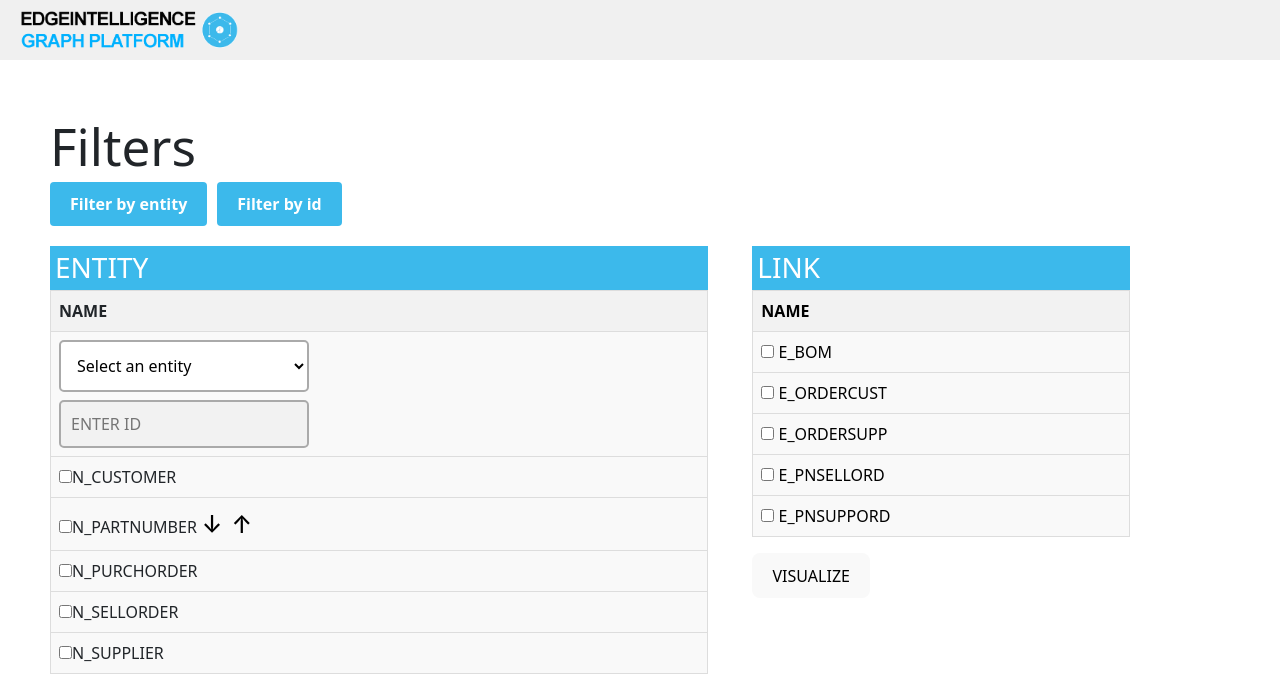
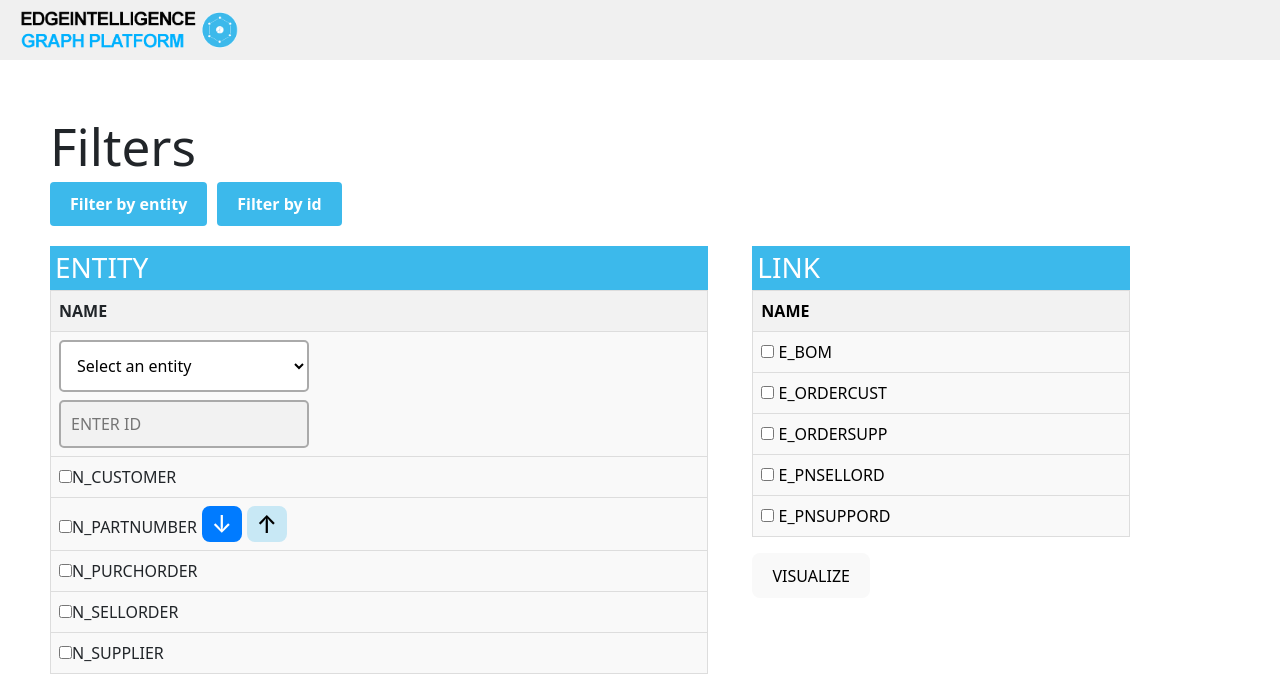
Before and after one commit to aamir910/3d-force-network-graph-, a React (Vite) app: page /visualize in a window 1280 px wide. Both pictures are taken after a click on the button "Filter by id". Shown: the top 700 px of the page. Built offline with nearby package versions, Linux system fonts and the light colour scheme.

Commit message:
update all the issue that are provided into the word document there

```diff
--- a/src/components/ForceGraph2d.jsx
+++ b/src/components/ForceGraph2d.jsx
@@ -27,7 +27,6 @@ const ForceGraph2DComponent = () => {
   const checkedDropdownItems = location.state?.checkedDropdownItems || [];
 
   const SingleCheckCustomer = location.state?.inputData || [];
-
 
   const isAscending = location.state?.isAscending || false;
   const fgRef = useRef();
@@ -338,9 +337,7 @@ const ForceGraph2DComponent = () => {
     return { filteredRows, removeNodes2, removeNodes3 };
   }
 
-
-  let allnodes = [] ;
-
+  let allnodes = [];
 
   function filterAndUpdateNodes_input(data, addnodestemp) {
     let addnodes2 = [];
@@ -354,15 +351,13 @@ const ForceGraph2DComponent = () => {
           row.Entity_Type_2 === "N_PARTNUMBER"
         ) {
           if (addnodestemp.includes(Entity_1)) {
-          if (Entity_1 > Entity_2) {
-
-            addnodes2.push(Entity_1);
-            return true; // Include this row
+            if (Entity_1 > Entity_2) {
+              addnodes2.push(Entity_1);
+              return true; // Include this row
+            } else {
+              return false;
+            }
           }
-          else{
-            return false
-          }
-        }
         } else {
           addnodes2.push(Entity_1);
           return true; // Include this row
@@ -372,26 +367,28 @@ const ForceGraph2DComponent = () => {
       // change will be there
       if (addnodestemp.includes(Entity_1)) {
 
-        if(row.Entity_Type_1 === "N_PURCHORDER" && row.Entity_Type_2 === "N_PARTNUMBER" ){
-            return false
+      console.log(  Object.keys(SingleCheckCustomer)[0]  ,'Object.values(SingleCheckCustomer)[0]')
+
+if ( Object.keys(SingleCheckCustomer)[0] !== "N_SUPPLIER") {
+          if (
+            row.Entity_Type_1 === "N_PURCHORDER" &&
+            row.Entity_Type_2 === "N_PARTNUMBER"
+          ) {
+            return false;
+          }
+          if (
+            row.Entity_Type_1 === "N_SUPPLIER" &&
+            row.Entity_Type_2 === "N_PURCHORDER"
+          ) {
+            return false;
+          }
         }
-
-
-        if(row.Entity_Type_1 === "N_SUPPLIER" && row.Entity_Type_2 === "N_PURCHORDER" ){
-          return false
-      }
-
-
         if (
           row.Entity_Type_1 === "N_PARTNUMBER" &&
           row.Entity_Type_2 === "N_PARTNUMBER"
         ) {
           if (isAscending) {
             if (Entity_1 > Entity_2) {
-              if (Entity_1 === "B004709") {
-                console.log(row, 'row');
-              }
-              console.log(Entity_2, 'here is the entity 2 there');
               addnodes2.push(Entity_2);
               return true; // Include this row
             } else {
@@ -399,18 +396,13 @@ const ForceGraph2DComponent = () => {
             }
           } else {
             if (Entity_1 < Entity_2) {
-              if (Entity_1 === "B004709") {
-                console.log(row, 'row');
-              }
-              console.log(Entity_2, 'here is the entity 2 there');
               addnodes2.push(Entity_2);
               return true; // Include this row
             } else {
               return false;
             }
           }
-        }
-         else {
+        } else {
           addnodes2.push(Entity_2);
           return true; // Include this row
         }
@@ -418,14 +410,12 @@ const ForceGraph2DComponent = () => {
 
       return false; // Exclude this row
     });
-    console.log(filteredRows , 'filteredRows')
+    console.log(filteredRows, "filteredRows");
 
-   allnodes = allnodes.concat(filteredRows) ;
-
+    allnodes = allnodes.concat(filteredRows);
 
     return { filteredRows, addnodes2 };
   }
-
 
   // here is the code to add the nodes there
   let add_nodes = [];
@@ -446,27 +436,6 @@ const ForceGraph2DComponent = () => {
 
     return filteredData;
   }
-
-  // Refactored functions
-  // function filterByNCustomer_input(data) {
-  //   return filterByProperty(data, "N_CUSTOMER");
-  // }
-
-  // function filterByN_PARTNUMBER_input(data) {
-  //   return filterByProperty(data, "N_PARTNUMBER");
-  // }
-
-  // function filterByN_PURCHORDER_input(data) {
-  //   return filterByProperty(data, "N_PURCHORDER");
-  // }
-
-  // function filterByN_SELLORDER_input(data) {
-  //   return filterByProperty(data, "N_SELLORDER");
-  // }
-
-  // function filterByN_SUPPLIER_input(data) {
-  //   return filterByProperty(data, "N_SUPPLIER");
-  // }
 
   useEffect(() => {
     Papa.parse("/Edeges_And_Nodes_with_Entity_1.csv", {
@@ -607,6 +576,9 @@ const ForceGraph2DComponent = () => {
               "N_SUPPLIER"
             );
           }
+
+          add_nodes = [Object.values(SingleCheckCustomer)[0]];
+
           let filterFunctionResult = filterAndUpdateNodes_input(
             filteredData,
             add_nodes
@@ -617,21 +589,19 @@ const ForceGraph2DComponent = () => {
             filterFunctionResult.addnodes2
           );
 
+          filterFunctionResult = filterAndUpdateNodes_input(
+            filteredData,
+            filterFunctionResult.addnodes2
+          );
 
           filterFunctionResult = filterAndUpdateNodes_input(
             filteredData,
             filterFunctionResult.addnodes2
           );
 
-
-          filterFunctionResult = filterAndUpdateNodes_input(
-            filteredData,
-            filterFunctionResult.addnodes2
-          );
-
-console.log("final fiter data is " , filterFunctionResult ,allnodes  )
+          console.log("final fiter data is ", filterFunctionResult, allnodes);
           let finalFilteredRows = filterFunctionResult.filteredRows;
-
+          console.log("allnodes", allnodes);
           processCSV(allnodes);
         }
       },
@@ -923,7 +893,7 @@ console.log("final fiter data is " , filterFunctionResult ,allnodes  )
           }
 
           finalFilteredRows = filterFunctionResult.filteredRows;
-
+          console.log("allnodes", allnodes);
           processCSV(finalFilteredRows);
         } else {
           if (SingleCheckCustomer.N_CUSTOMER !== undefined) {
@@ -971,7 +941,7 @@ console.log("final fiter data is " , filterFunctionResult ,allnodes  )
           );
 
           let finalFilteredRows = filterFunctionResult.filteredRows;
-
+          console.log("allnodes", allnodes);
           processCSV(allnodes);
         }
       },
--- a/src/components/visualize/ForceGraph3D.jsx
+++ b/src/components/visualize/ForceGraph3D.jsx
@@ -450,9 +450,18 @@ const Visualize_filteration = () => {
               {entityName === "N_PARTNUMBER" ? (
                 <>
                   {entityName}
-                 <button className="arrow-button" onClick={handleDownArrowClick}>&darr;</button> {/* Down arrow */}
-                   <button className="arrow-button" onClick={handleUpArrowClick}>&uarr;</button> {/* Up arrow */}
-
+                  <button
+        className={`arrow-button ${!isAscending ? 'active' : ''}`}
+        onClick={handleDownArrowClick}
+      >
+        &darr;
+      </button>
+      <button
+        className={`arrow-button ${isAscending ? 'active' : ''}`}
+        onClick={handleUpArrowClick}
+      >
+        &uarr;
+      </button>
                 </>
               ) : (
                 entityName
--- a/src/components/visualize/Visualize_filteration.css
+++ b/src/components/visualize/Visualize_filteration.css
@@ -205,23 +205,28 @@
   justify-content: flex-end; /* Aligns items to the start (left) of the container */
   top: 5%;
 }
-/* arrow button there  */
+/* arrow button styles */
 .arrow-button {
   font-size: 24px; /* Make the arrows large */
-  /* font-weight: bold; Make the arrows bold */
-  background: none; /* Remove the button background */
+  background: #c8e8f5; /* Button background */
   border: none; /* Remove the button border */
   cursor: pointer; /* Add a pointer cursor on hover */
   padding: 0px;
   margin-left: 5px;
+  width: 40px;
 }
 
-.arrow-button:hover {
-  color: #007bff; /* Optional: Add a hover effect */
+.arrow-button.active {
+  background-color: #007bff; /* Active background color */
+  color: white; /* Active text color */
 }
 
+/* Optional: styling for the non-active state */
+.arrow-button:not(.active) {
+  background: #c8e8f5; /* Button background */
+  color: black; /* Non-active text color */
+}
 
-/* arrow button there  ended */
 
 .custom-button {
   font-size: 16px; /* Adjust font size */
@@ -236,5 +241,5 @@
 }
 
 .custom-button:hover {
-  background-color: #0056b3; /* Darker background on hover */
+  background-color: #3cb9eb; /* Darker background on hover */
 }
```
